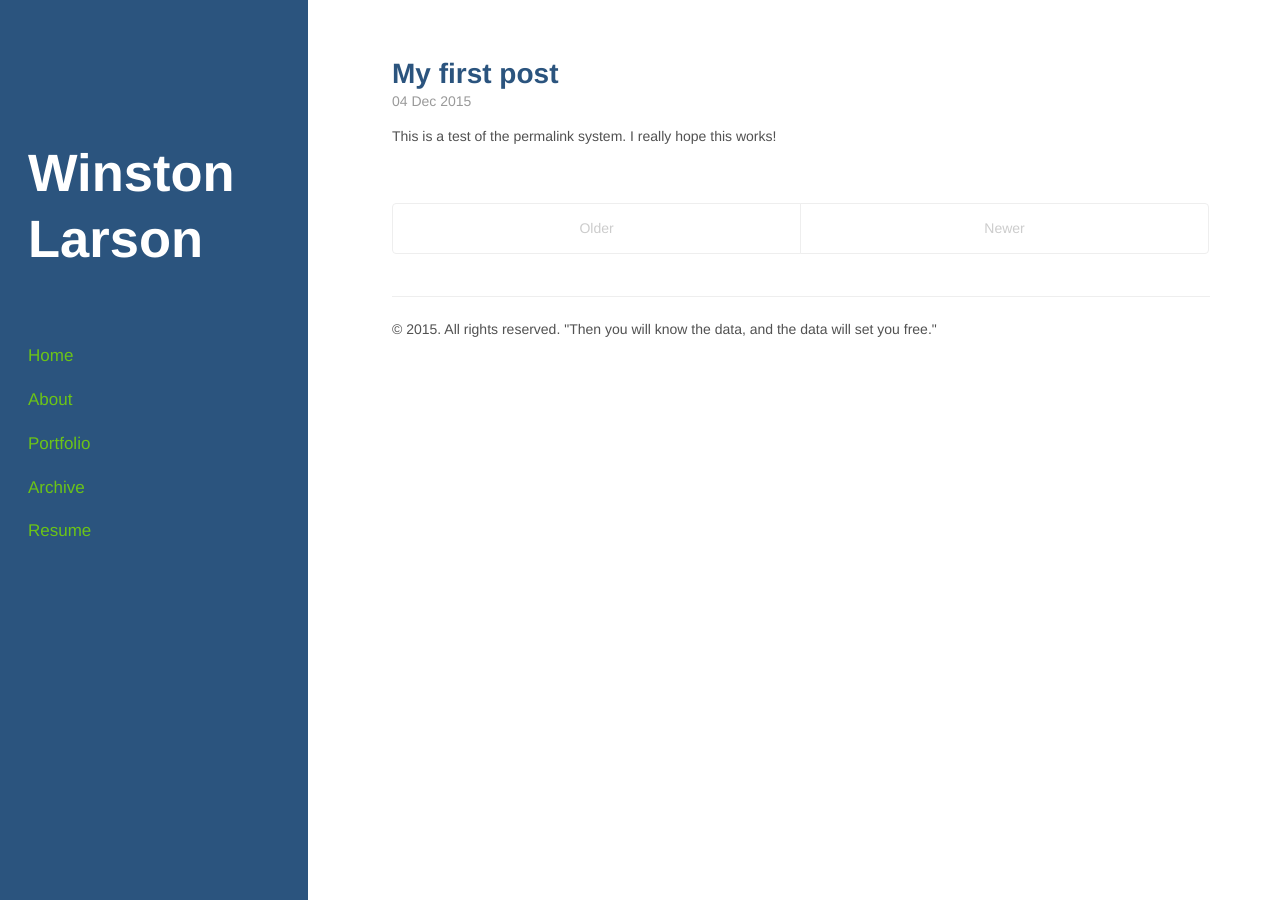
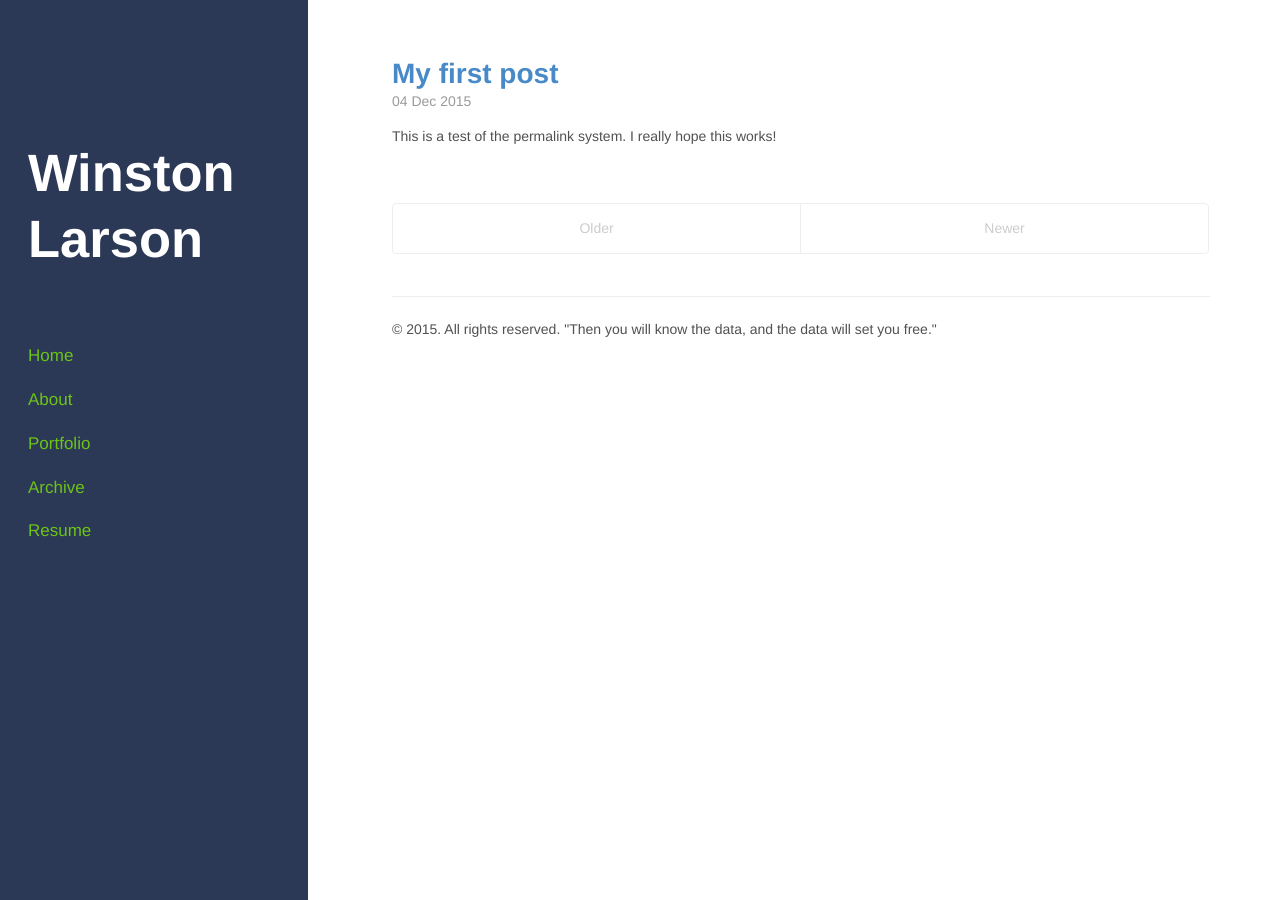
Before and after one commit to winstonlarson/old_website, a Jekyll site: the page built from index.html, in a window 1280 px wide. Built offline with Jekyll 4.4.1, drawn with Linux system fonts in a browser that asks for light colours; some web fonts are replaced; the list of posts is cut into pages by our own code.

Commit message:
more colors

```diff
--- a/public/css/hyde.css
+++ b/public/css/hyde.css
@@ -66,7 +66,7 @@ html {
   text-align: left;
   padding: 2rem 1rem;
   color: rgba(255,255,255,.5);
-  background-color: #2B547E;
+  background-color: #2B3856;
 }
 @media (min-width: 48em) {
   .sidebar {
--- a/public/css/poole.css
+++ b/public/css/poole.css
@@ -339,12 +339,12 @@ tbody tr:nth-child(odd) th {
 .page-title,
 .post-title,
 .post-title a {
-  color: #2B547E;
+  color: #488AC7;
 }
 .page-title,
 .post-title {
   margin-top: 0;
-  color: #2B547E;
+  color: #488AC7;
 }
 
 /* Meta data line below post title */
```
